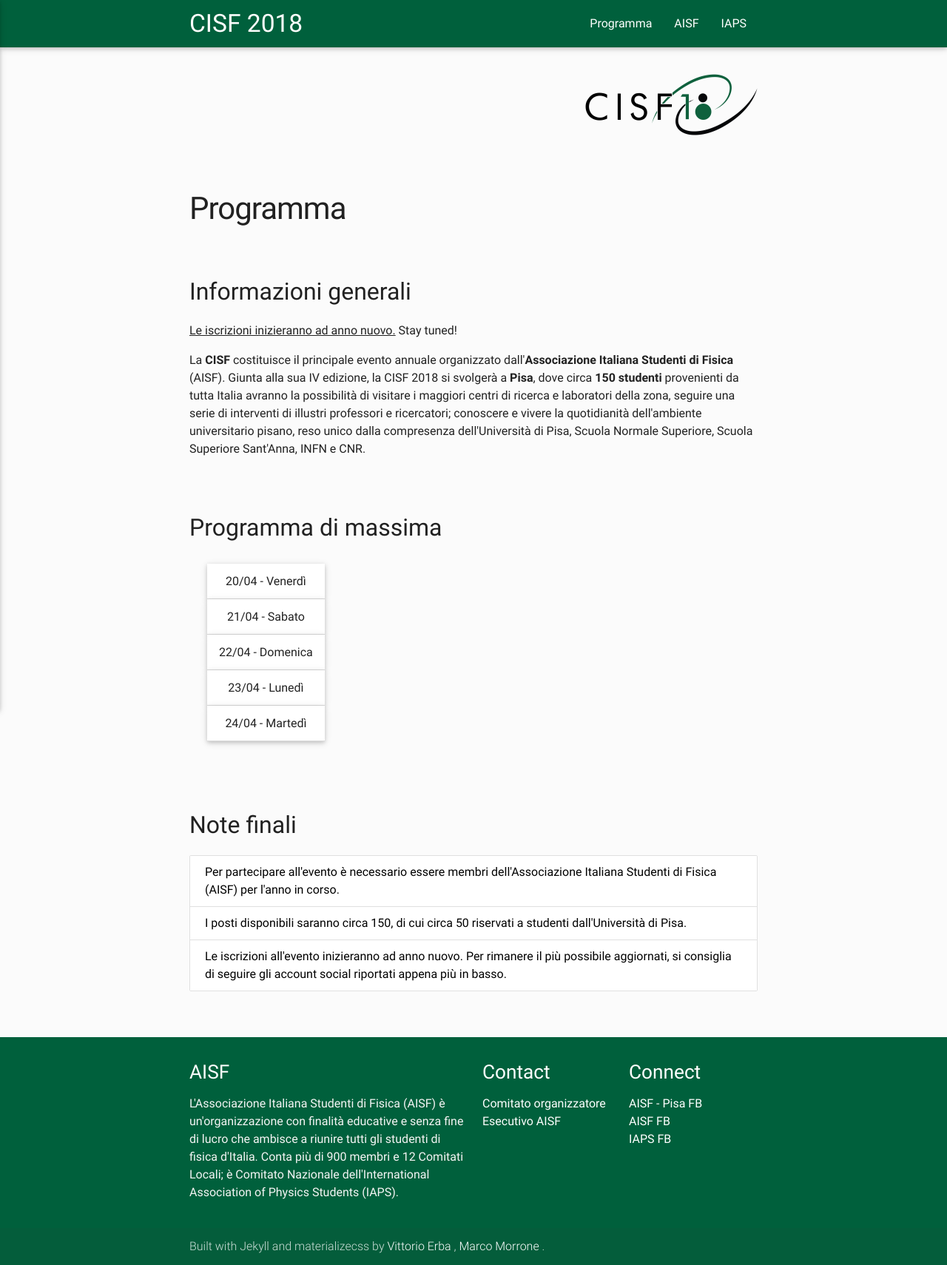
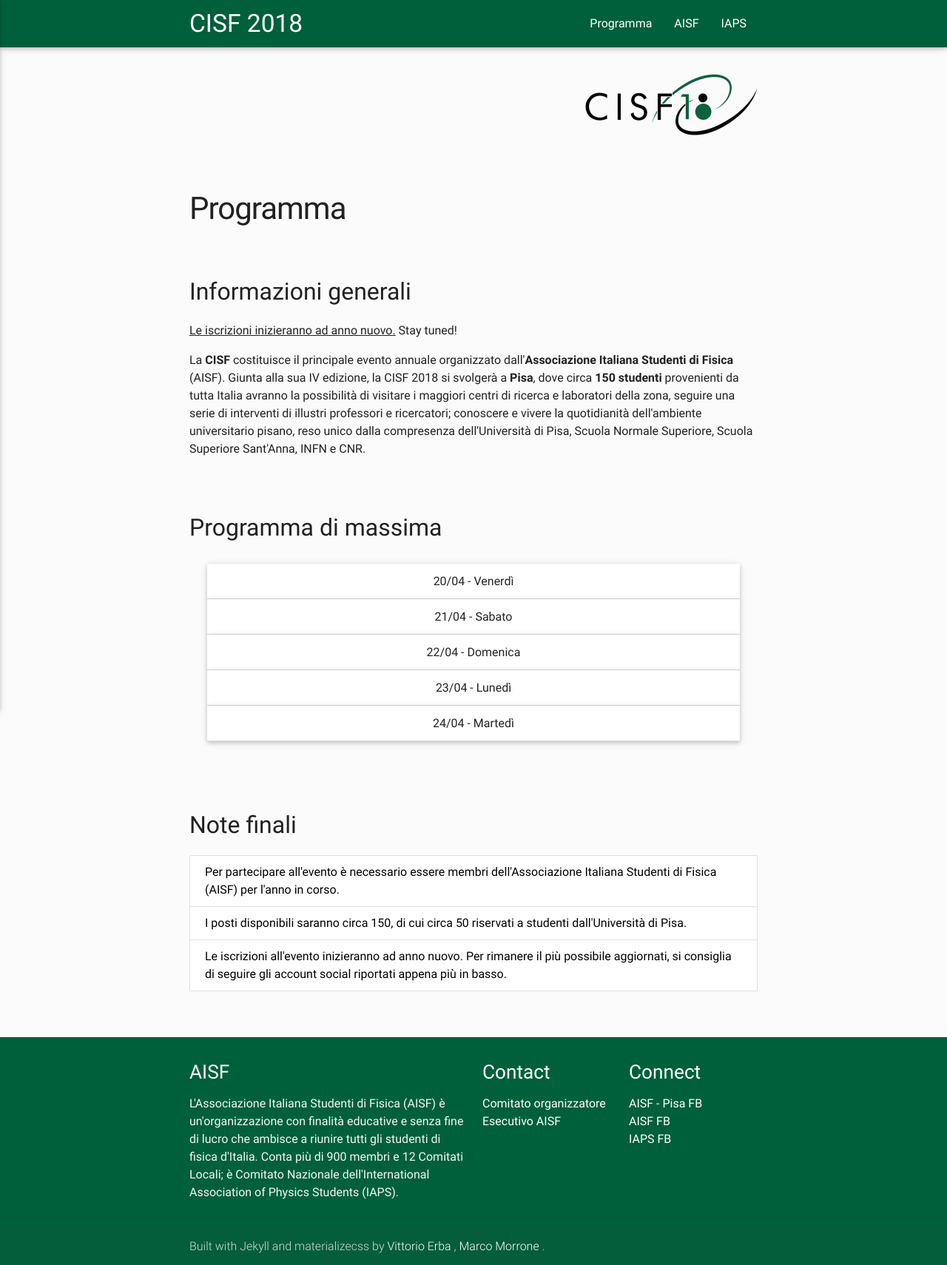
Before and after one commit to AndreaGurgone/AndreaGurgone.github.io, a Jekyll site: the page built from programme.html, in a window 1280 px wide. Shown: the whole page at 74% size. Built offline with Jekyll 4.4.1, drawn with Linux system fonts in a browser that asks for light colours; nearby versions of some CDN libraries.

Commit message:
Update programme.html

```diff
--- a/programme.html
+++ b/programme.html
@@ -14,7 +14,7 @@
   <h2>Programma di massima</h2>
 
   <div class="row">
-    <div class="col s15">
+    <div class="col s12">
       <ul class="collapsible popout" data-collapsible="accordion">
       {% for item in site.data.programme.schedule %}
         <li>
```
